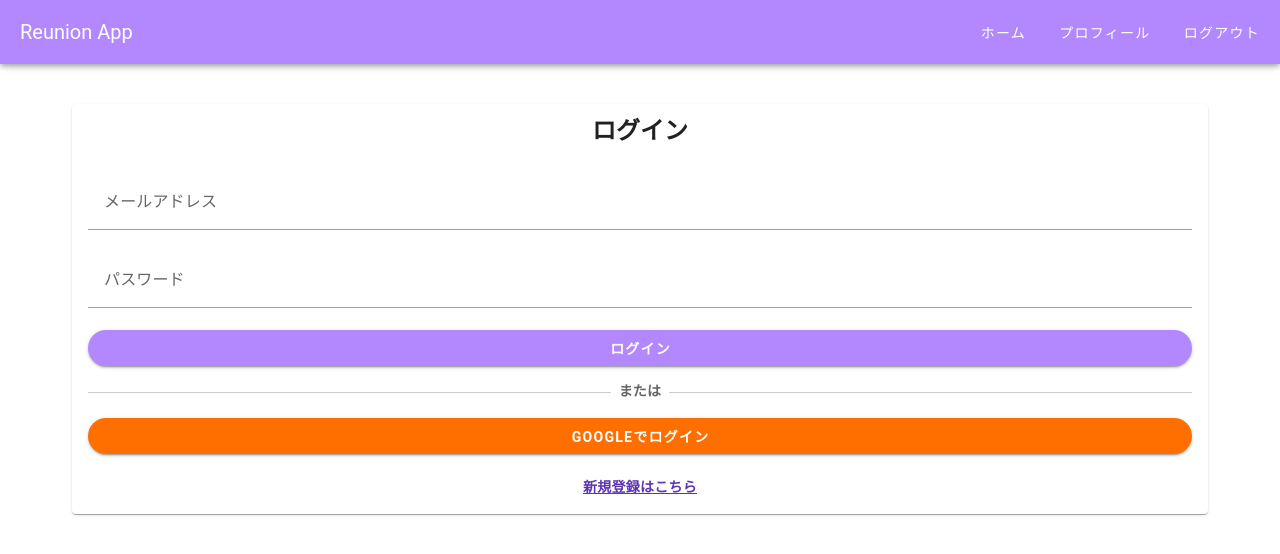
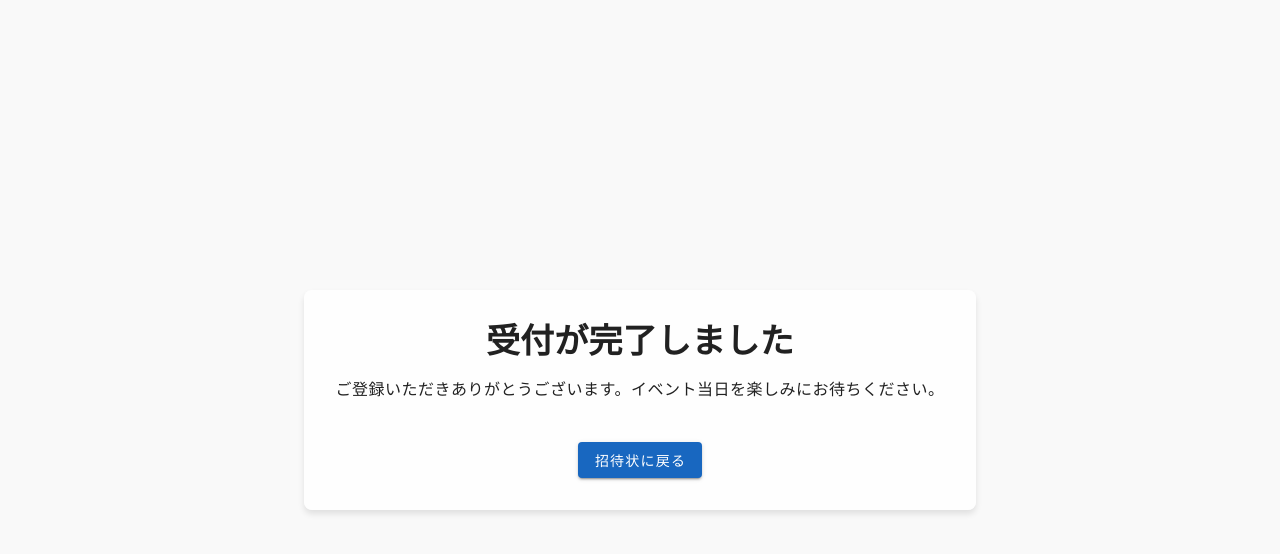
Before and after one commit to rk5155/reunion-app, a Nuxt app: page /dashboard/invitation/confirmation in a window 1280 px wide. Before the commit this address led to /login. Shown: the top 554 px of the page. Built offline with nearby package versions, Linux system fonts and the light colour scheme; no server answers; the database is empty; a web font is replaced by a local one.

Commit message:
完了ページを作成した

```diff
--- a/pages/dashboard/invitation/[id].vue
+++ b/pages/dashboard/invitation/[id].vue
@@ -213,8 +213,11 @@ const handleFormSubmit = async (formData: Record<string, any>) => {
   try {
     formData.invitationId = invitationId; // invitationIdを追加
     const docRef = await addDoc(collection(db, 'attendances'), formData);
-    console.log('登録成功:', docRef.id);
-    alert('登録が成功しました！');
+
+    router.push({
+      path: '/dashboard/invitation/confirmation',
+      query: { id: invitationId },
+    });
   } catch (error) {
     console.error('登録失敗:', error);
     alert('登録に失敗しました。もう一度お試しください。');
--- /dev/null
+++ b/pages/dashboard/invitation/confirmation.vue
@@ -0,0 +1,45 @@
+<template>
+  <div class="confirmation-page text-center">
+    <v-card class="semi-transparent-card pa-8">
+      <h2 class="text-h4 font-weight-bold mb-4">受付が完了しました</h2>
+      <p class="text-body-1 mb-6">
+        ご登録いただきありがとうございます。イベント当日を楽しみにお待ちください。
+      </p>
+      <v-btn color="primary" @click="handleBackToDetail" class="mt-4">
+        招待状に戻る
+      </v-btn>
+    </v-card>
+  </div>
+</template>
+
+<script lang="ts" setup>
+import { useRouter, useRoute } from 'vue-router';
+
+const router = useRouter();
+const route = useRoute();
+
+const handleBackToDetail = () => {
+  const invitationId = route.query.id;
+  if (invitationId) {
+    router.push(`/dashboard/invitation/${invitationId}`);
+  } else {
+    router.push('/');
+  }
+};
+</script>
+
+<style scoped>
+.confirmation-page {
+  display: flex;
+  justify-content: center;
+  align-items: center;
+  min-height: 100vh;
+  background-color: #f9f9f9;
+}
+
+.semi-transparent-card {
+  background-color: rgba(255, 255, 255, 0.9);
+  border-radius: 8px;
+  box-shadow: 0 4px 6px rgba(0, 0, 0, 0.1);
+}
+</style>
```
